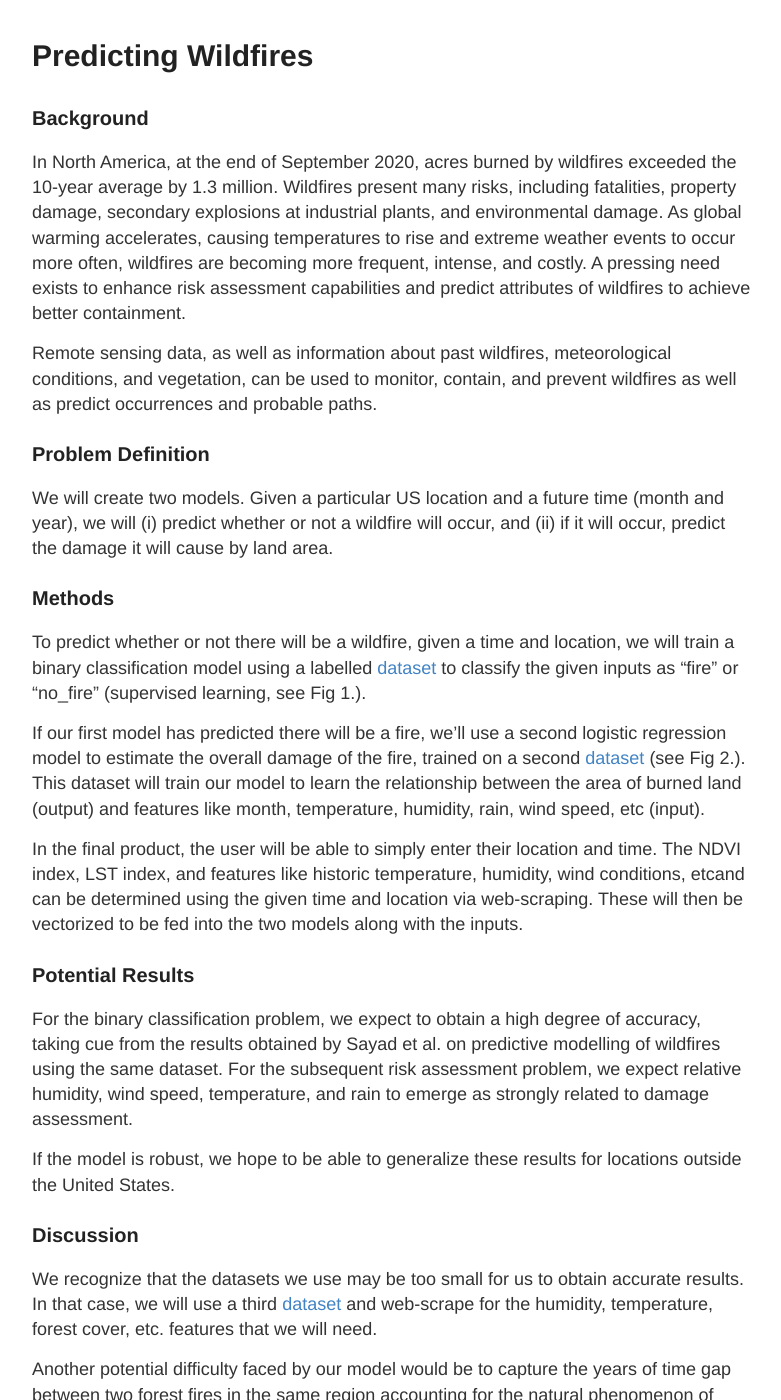
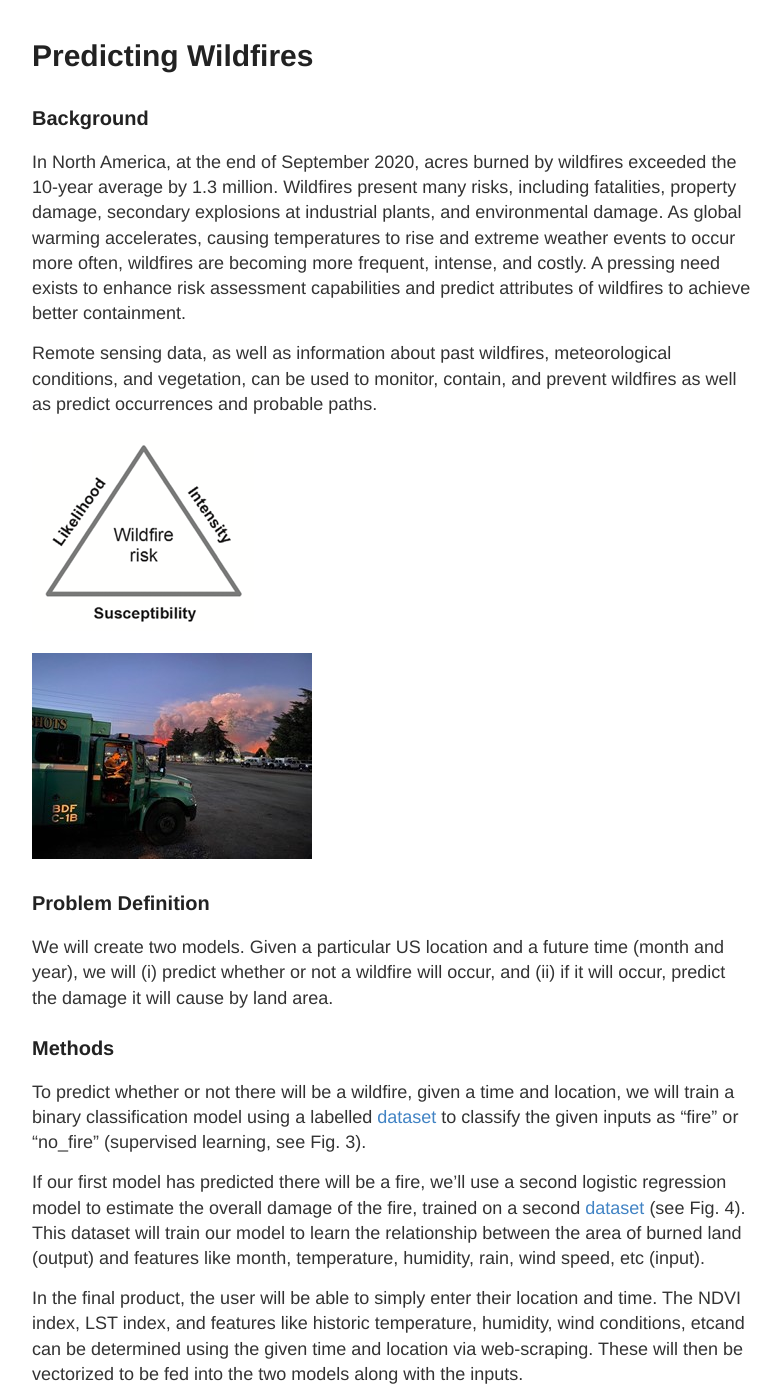
Before and after one commit to ragrawal4545/ragrawal4545.github.io, a Jekyll site: the page built from cs4641.md, in a window 1280 px wide and 1400 px high. Shown: the whole window, without its empty margins (248-1029 px from the left). Built offline with Jekyll 4.4.1, drawn with Linux system fonts in a browser that asks for light colours.

Commit message:
proposal pics

```diff
--- a/cs4641.md
+++ b/cs4641.md
@@ -10,6 +10,9 @@ In North America, at the end of September 2020, acres burned by wildfires exceed
 
 Remote sensing data, as well as information about past wildfires, meteorological conditions, and vegetation, can be used to monitor, contain, and prevent wildfires as well as predict occurrences and probable paths.
 
+![Fig 1. Factors affecting wildfire damage](\images\wildfire_risk.png)
+
+![Fig 2. A US Wildfire](\images\image_wildfire.jpg)
 
 ### Problem Definition
 
@@ -17,12 +20,15 @@ We will create two models. Given a particular US location and a future time (mon
 
 ### Methods
 
-To predict whether or not there will be a wildfire, given a time and location, we will train a binary classification model using a labelled [dataset](https://github.com/ouladsayadyounes/WildFires/blob/master/WildFires_DataSet.csv) to classify the given inputs as “fire” or “no_fire” (supervised learning, see Fig 1.).
+To predict whether or not there will be a wildfire, given a time and location, we will train a binary classification model using a labelled [dataset](https://github.com/ouladsayadyounes/WildFires/blob/master/WildFires_DataSet.csv) to classify the given inputs as “fire” or “no_fire” (supervised learning, see Fig. 3).
 
-If our first model has predicted there will be a fire, we’ll use a second logistic regression model to estimate the overall damage of the fire, trained on a second [dataset](https://www.kaggle.com/elikplim/forest-fires-data-set) (see Fig 2.). This dataset will train our model to learn the relationship between the area of burned land (output) and features like month, temperature, humidity, rain, wind speed, etc (input).
+If our first model has predicted there will be a fire, we’ll use a second logistic regression model to estimate the overall damage of the fire, trained on a second [dataset](https://www.kaggle.com/elikplim/forest-fires-data-set) (see Fig. 4). This dataset will train our model to learn the relationship between the area of burned land (output) and features like month, temperature, humidity, rain, wind speed, etc (input).
 
 In the final product, the user will be able to simply enter their location and time. The NDVI index, LST index, and features like historic temperature, humidity, wind conditions, etcand can be determined using the given time and location via web-scraping. These will then be vectorized to be fed into the two models along with the inputs.
 
+![Fig 3. Attributes of the dataset we plan to use for wildfire prediction. ](\images\prediction_attributes.png)
+
+![Fig 4. Attributes of the dataset we plan to use for wildfire risk calculation. ](\images\risk_attributes.png)
 
 ### Potential Results
 
```
Also changed, not shown: images/image_wildfire.jpg (added), images/prediction_attributes.png (added), images/risk_attributes.png (added), images/wildfire_risk.png (added).
